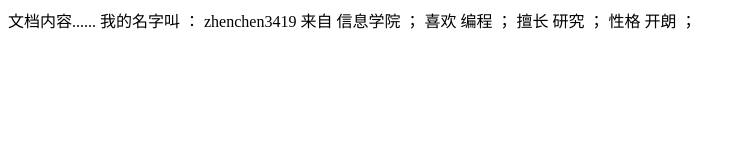
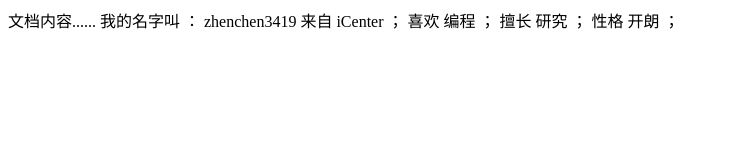
Before and after one commit to zhenchen3419/zhenchen3419.github.io, a plain HTML site: page index.html in a window 1280 px wide. Shown: the whole page, without its empty margins (0-745 px from the left). Drawn offline with Linux system fonts and the light colour scheme.

Commit message:
Update index.html

```diff
--- a/index.html
+++ b/index.html
@@ -7,7 +7,7 @@
 <body>
 文档内容......
 我的名字叫 ： zhenchen3419
-来自 信息学院 ；
+来自 iCenter ；
 喜欢 编程 ；
 擅长 研究 ；
 性格 开朗 ；
```
